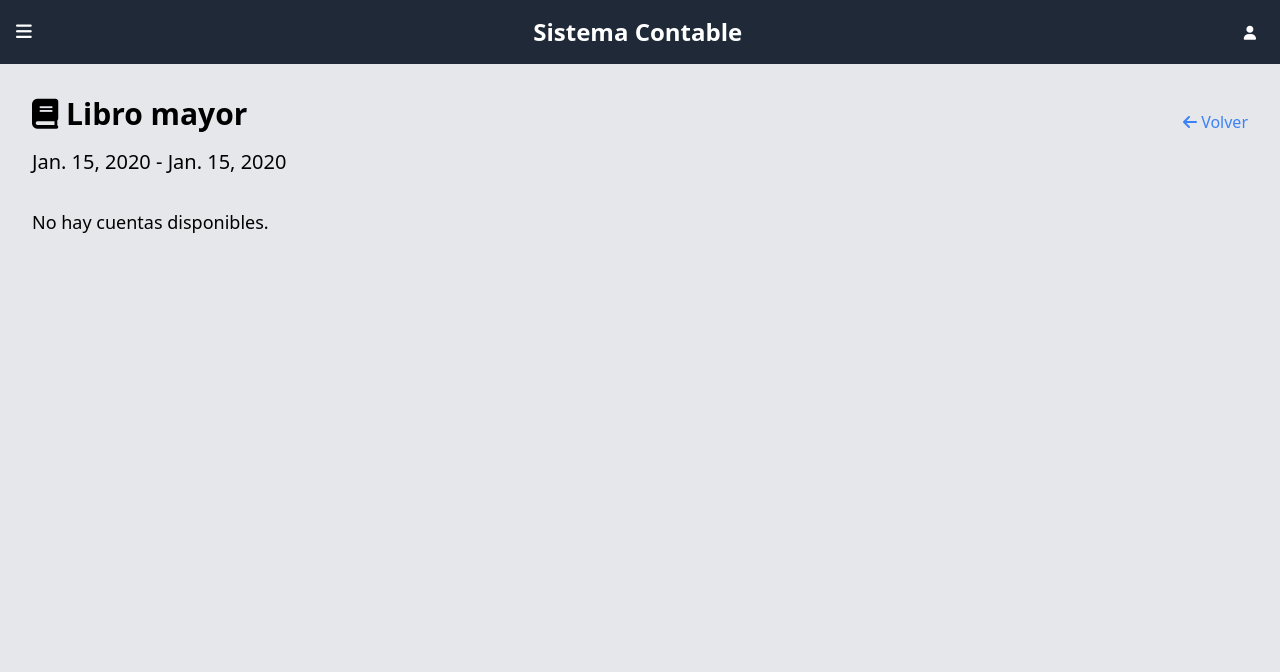
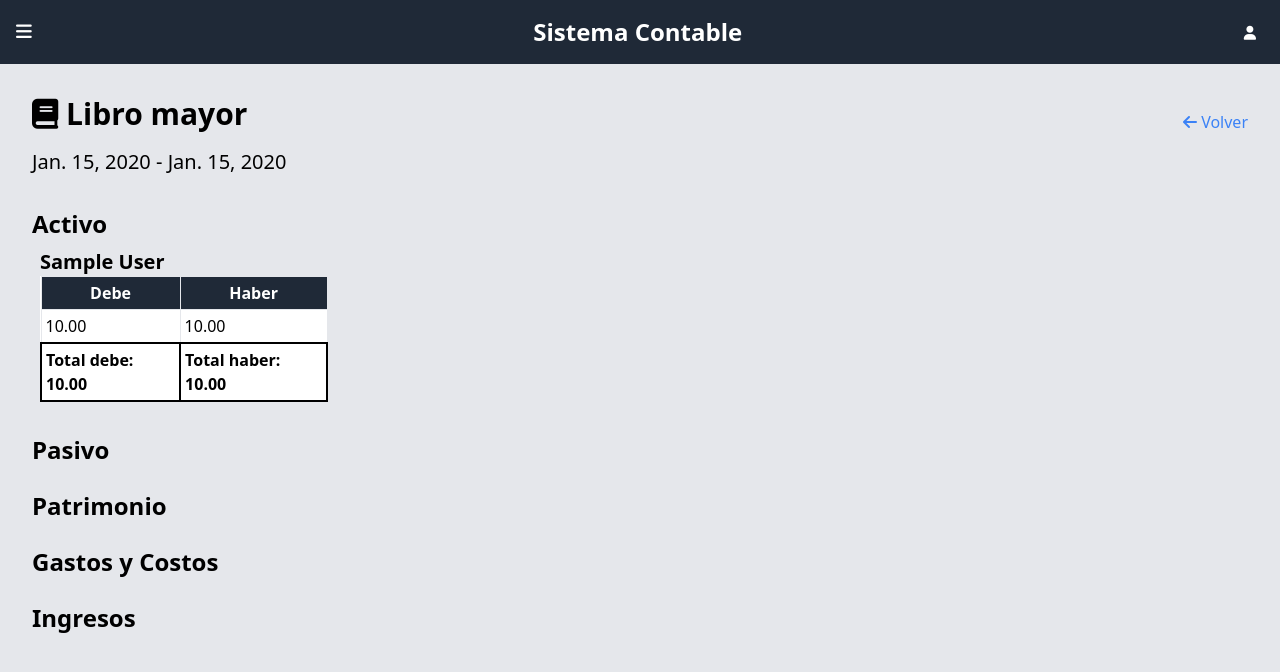
Before and after one commit to ado1203/ProyectoSIC-SistemaContableCodeCrafters, a Django app: page /ledger/1/ in a window 1280 px wide. Shown: the top 672 px of the page. Run offline with Django 4.2, Linux system fonts and the light colour scheme; data comes from the database, SQL or seed files in the repository; tables that the repository leaves empty hold one stand-in row (values such as "Sample post"); parts of the project's set-up code (start-up, migrations or seed data) failed here and were passed over; some libraries are stand-ins or nearby versions.

Commit message:
fixes to view and adding styles to ledger Co-authored-by: Adonay Gutiérrez <ado1203@users.noreply.github.com>

```diff
--- a/general_ledger/templates/ledger.html
+++ b/general_ledger/templates/ledger.html
@@ -5,33 +5,55 @@
         <h1 class="text-3xl font-semibold mb-4">
             <i class="fas fa-book"></i> Libro mayor
         </h1>
-        <a href="{%url 'ledgers'%}" class="text-blue-500 hover:text-blue-700">
+        <a href="{% url 'ledgers' %}" class="text-blue-500 hover:text-blue-700">
             <i class="fas fa-arrow-left"></i> Volver
         </a>
     </div>
+    <h2 class="text-xl mb-8">{{ ledger.start_date }} - {{ ledger.end_date }}</h2>
 
-    <h2 class="text-xl mb-8">{{ ledger.start_date }} - {{ ledger.end_date }}</h2>
     {% for category_name, accounts in categorized_accounts.items %}
         <h1 class="text-2xl font-semibold mt-6">{{ category_name }}</h1>
+
+        <div class="flex flex-wrap">
             {% for account in accounts %}
-            <h2 class="text-xl font-semibold mt-4">{{ account.name }}</h2>
-            <table class="table-auto border-collapse border">
-                <tr class="bg-gray-200">
-                    <th class="border p-2">Debe</th>
-                    <th class="border p-2">Haber</th>
+                <div class="w-1/4 p-2">
+                    <h2 class="text-xl font-semibold">{{ account.name }}</h2>
+
+                    <table class="w-1/10 border border-collapse bg-white">
+                        <thead>
+                            <tr class="bg-gray-800 text-white">
+                                <th class="border p-1">Debe</th>
+                                <th class="border p-1">Haber</th>
                             </tr>
-                {% for transaction in account.transactions.all %}
+                        </thead>
+
+                        <tbody>
+                            {% for transaction in transactions %}
+                                {% if transaction.account == account %}
                                     <tr class="border">
-                        <td class="border p-2">{{ transaction.transaction_debit_amount }}</td>
-                        <td class="border p-2">{{ transaction.transaction_credit_amount }}</td>
+                                        <td class="border p-1 w-1/10">{{ transaction.transaction_debit_amount }}</td>
+                                        <td class="border p-1 w-1/10">{{ transaction.transaction_credit_amount }}</td>
                                     </tr>
+                                {% endif %}
                             {% empty %}
                                 <tr class="border">
-                        <td class="border p-2" colspan="2">No hay transacciones para esta cuenta.</td>
+                                    <td class="border p-1 w-1/10" colspan="2">No hay transacciones para esta cuenta.</td>
                                 </tr>
                             {% endfor %}
+
+                            {% for account_name, totals in account_totals.items %}
+                                {% if account_name == account.name %}
+                                <tr style="border: 2px solid black;">
+                                    <td style="border: 2px solid black; padding: 4px; width: 10%; font-weight: bold;">Total debe: {{ totals.debit_total }}</td>
+                                    <td style="border: 2px solid black; padding: 4px; width: 10%; font-weight: bold;">Total haber: {{ totals.credit_total }}</td>
+                                </tr>
+                                {% endif %}
+                            {% endfor %}
+                        </tbody>
                     </table>
+                </div>
             {% endfor %}
+        </div>
     {% empty %}
         <p class="text-lg mt-4">No hay cuentas disponibles.</p>
     {% endfor %}
--- a/general_ledger/views.py
+++ b/general_ledger/views.py
@@ -2,6 +2,7 @@ from django.shortcuts import render, redirect
 from .forms import AccountForm, TransactionForm, LedgerForm
 from .models import Account, Category, Transaction, Ledger
 from django.shortcuts import get_object_or_404
+
 
 def get_account_order_by_category():
     accounts = Account.objects.all().order_by('category__name', 'code')
@@ -10,30 +11,27 @@ def get_account_order_by_category():
     for account in accounts:
         category_name = account.category.name
         if category_name not in categorized_accounts:
-            categorized_accounts[category_name] = {
-                'category': account.category,
-                'accounts': [],
-            }
-        categorized_accounts[category_name]['accounts'].append(account)
+            categorized_accounts[category_name] = []
+        categorized_accounts[category_name].append(account)
 
-    category_order = ["Activo", "Pasivo", "Patrimonio", "Gastos y Costos", "Ingresos"]
+    # Define el orden específico de las categorías
+    category_order = ["Activo", "Pasivo", "Patrimonio", "Gastos y Costos",
+                      "Ingresos"]
 
-    for category_name, data in categorized_accounts.items():
-        category = data['category']
-        accounts = data['accounts']
-        rowspan = len(accounts) + 1
-        category.rowspan = rowspan
+    ordered_accounts = {
+        category_name: categorized_accounts.get(category_name, []) for
+        category_name in category_order}
 
-    ordered_categories = [categorized_accounts.get(category_name) for category_name in category_order]
+    return ordered_accounts
 
-    return ordered_categories
 
 def account(request):
-    ordered_categories = get_account_order_by_category()
+    ordered_accounts = get_account_order_by_category()
 
     return render(request, 'account.html', {
-        'categorized_accounts': ordered_categories
+        'categorized_accounts': ordered_accounts
     })
+
 
 def create_account(request):
     if request.method == 'POST':
@@ -45,7 +43,7 @@ def create_account(request):
     else:
         form = AccountForm()
 
-    categories = Category.objects.all()  # Corrección aquí
+    categories = Category.objects.all()
     return render(request, 'create_account.html', {
         'form': form,
         'categories': categories,
@@ -63,18 +61,18 @@ def transaction(request):
             amount = request.POST.get('amount')
 
             try:
-                ledger = Ledger.objects.get(start_date__lte=transaction_date, end_date__gte=transaction_date)
+                ledger = Ledger.objects.get(start_date__lte=transaction_date,
+                                            end_date__gte=transaction_date)
                 if ledger.is_balance_sheet:
-                    error_message = ('No se pueden agregar transacciones a un libro mayor con cierre contable.')
+                    error_message = ('No se pueden agregar transacciones a un '
+                                     'libro mayor con cierre contable.')
                 else:
                     new_transaction = form.save(commit=False)
 
                     if transaction_type == 'debit':
                         new_transaction.transaction_debit_amount = amount
-                        new_transaction.transaction_credit_amount = 0
                     elif transaction_type == 'credit':
                         new_transaction.transaction_credit_amount = amount
-                        new_transaction.transaction_debit_amount = 0
 
                     new_transaction.ledger = ledger
                     new_transaction.save()
@@ -82,9 +80,11 @@ def transaction(request):
                     return redirect('transaction')
             except Ledger.DoesNotExist:
                 error_message = (
-                    'No se puede agregar la transacción porque no existe un libro mayor para esa fecha.')
+                    'No se puede agregar la transacción porque no '
+                    'existe un libro mayor para esa fecha.')
         else:
-            error_message = ('Formulario no válido. Por favor, verifica los campos.')
+            error_message = ('Formulario no válido. Por favor, verifica los '
+                             'campos.')
 
     else:
         form = TransactionForm()
@@ -101,6 +101,7 @@ def transaction(request):
 
     return render(request, 'transaction.html', context)
 
+
 def ledgers(request):
     if request.method == 'POST':
         form = LedgerForm(request.POST)
@@ -116,15 +117,47 @@ def ledgers(request):
         'ledgers': Ledger.objects.all().order_by('-start_date'),
     })
 
+
 def ledger(request, ledger_id):
     ledger = get_object_or_404(Ledger, pk=ledger_id)
+    ordered_accounts = get_account_order_by_category()
+    transactions = Transaction.objects.filter(ledger=ledger).order_by(
+        'transaction_date')
 
-    ordered_categories = get_account_order_by_category()
+    account_totals = {}
+    for transaction in transactions:
+        account_name = transaction.account.name
+        if account_name not in account_totals:
+            account_totals[account_name] = {
+                'debit_total': transaction.transaction_debit_amount,
+                'credit_total': transaction.transaction_credit_amount,
+            }
+        else:
+            account_totals[account_name][
+                'debit_total'] += transaction.transaction_debit_amount
+            account_totals[account_name][
+                'credit_total'] += transaction.transaction_credit_amount
 
-    transactions = Transaction.objects.filter(ledger=ledger).order_by('transaction_date')
+    # mostrar el total de cada cuenta en terminal
+    for account_name, totals in account_totals.items():
+        print(f'{account_name} - {totals["debit_total"]}')
+
+    # actualizar el balance de cada cuenta
+    for account_name, totals in account_totals.items():
+        if totals['debit_total'] > totals['credit_total']:
+            account = Account.objects.get(name=account_name)
+            account.balance = totals['debit_total'] - totals['credit_total']
+            account.balance_type = 'debit'
+            account.save()
+        elif totals['credit_total'] > totals['debit_total']:
+            account = Account.objects.get(name=account_name)
+            account.balance = totals['credit_total'] - totals['debit_total']
+            account.balance_type = 'credit'
+            account.save()
 
     return render(request, 'ledger.html', {
         'ledger': ledger,
-        'categorized_accounts': ordered_categories,
+        'categorized_accounts': ordered_accounts,
         'transactions': transactions,
+        'account_totals': account_totals,
     })
```
Also changed, not shown: general_ledger/templates/account.html (+27 -13 lines). Lines whose indentation alone changed are shown as unchanged.
